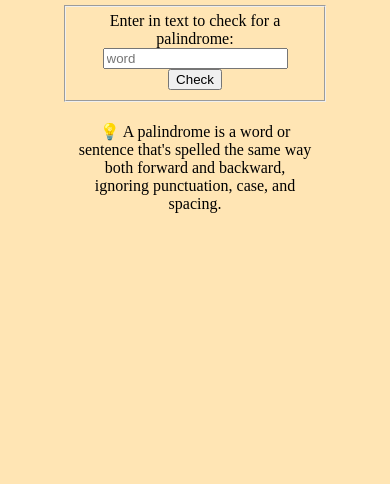
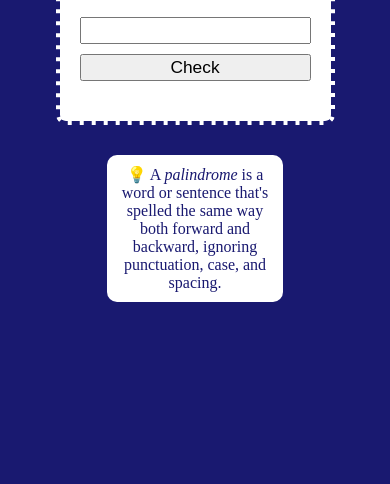
Before and after one commit to pilartms/fcc-projects, a plain HTML site: page javascript-algorithms/01-palindrome-checker/index.html in a window 390 px wide. Shown: the part 360-844 px from the top of the page. Drawn offline with Linux system fonts and the light colour scheme.

Commit message:
adds files

```diff
--- a/javascript-algorithms/01-palindrome-checker/index.html
+++ b/javascript-algorithms/01-palindrome-checker/index.html
@@ -8,15 +8,15 @@
   </head>
   <body>
     <h1>Is it a palindrome?</h1>
-    <fieldset>
+    <fieldset id="fieldset">
       <label>Enter in text to check for a palindrome:</label>
       <div class="container">
-        <input id="text-input" type="text" placeholder="word"></input>
+        <input id="text-input" type="text"></input>
         <button id="check-btn" type="submit">Check</button>
       </div>
       <div id="result"></div>
     </fieldset>
-    <div>💡 A <span class="italic">palindrome</span> is a word or sentence that's spelled the same way both forward and backward, ignoring punctuation, case, and spacing.</div>
+    <div id="tip">💡 A <span class="italic">palindrome</span> is a word or sentence that's spelled the same way both forward and backward, ignoring punctuation, case, and spacing.</div>
     <script src="script.js"></script>
   </body>
 </html>
--- a/javascript-algorithms/01-palindrome-checker/script.js
+++ b/javascript-algorithms/01-palindrome-checker/script.js
@@ -0,0 +1,29 @@
+const textInputElement = document.getElementById("text-input");
+
+const checkButton = document.getElementById("check-btn");
+
+const result = document.getElementById("result")
+
+function isPalindrome(word) {
+  const cleanedWord = word.replace(/[^a-zA-Z0-9]+/g, '').toLowerCase();
+  const reversedWord = cleanedWord.split('').reverse().join('');
+  return cleanedWord === reversedWord;
+  }
+
+checkButton.addEventListener("click", function() {
+  const textInput = textInputElement.value;
+  if (!textInput) {
+    alert("Please input a value");
+  } else if (isPalindrome(textInput)) {
+    result.textContent = textInput + " is a palindrome";
+    result.style.color = 'green';
+  } else {
+    result.textContent = textInput + " is not a palindrome";
+    result.style.color = 'red';
+  }
+});
+
+textInputElement.addEventListener("keypress", function(event) {
+  if (event.key === "Enter") { checkButton.click();
+  }
+});
--- a/javascript-algorithms/01-palindrome-checker/styles.css
+++ b/javascript-algorithms/01-palindrome-checker/styles.css
@@ -1,9 +1,13 @@
+:root {
+  --dark-blue: #191970;
+}
+
 html, body {
   width: 100vw;
   height: 100vh;
   margin: 0;
   padding: 0;
-    background-color: #FFE5B4;
+  background-color: var(--dark-blue);
   display: flex;
   justify-content: center;
   flex-direction: column;
@@ -14,23 +18,85 @@ html, body {
   width: 40%;
   text-align: center;
   margin: 10px 0;
-
+  color: white;
 }
 
-  container {
+label {
+  font-size: 15pt;
+}
+
+h1 {
+  text-shadow: 2px 2px 4px rgba(0, 0, 0, 0.2);
+  font-size: 30pt;
+}
+
+.container {
   display: flex;
   justify-content: center;
   align-items: center;
   gap: 10px;
+  margin-top: 20px;
+  flex-wrap: wrap;
 }
 
+input {
+  font-size: 13pt;
+}
+
+#result {
+  padding-top: 20px;
+  font-size: 18pt;
+  font-weight: bold;
+}
+
+.italic {
+  font-style:italic;
+}
+
+#tip {
+  font-size: 12pt;
+  background-color: white;
+  color: var(--dark-blue);
+  padding: 10px;
+  border-radius: 10px;
+}
+
+fieldset {
+  background-color: white;
+  color: black;
+  border: 4px dashed var(--dark-blue);
+  padding: 20px;
+  border-radius: 10px;
+  margin: 50px;
+  max-width: 100%;
+  box-sizing: border-box;
+}
+
+
 input[type="text"], button[type="submit"] {
-    flex: 0 1 auto;
+  flex: 1 auto;
   max-width: 100%;
+}
+
+button {
+  cursor: pointer;
+  transition: background-color 0.3s ease;
+  font-size: 13pt;
 }
 
 @media (max-width: 650px) {
   body > * {
-    width: 60%;
+  max-width: 80%;
+  }
+
+  fieldset {
+    margin: 20px;
+  }
+
+  h1 { font-size: 24pt;
+  }
+
+  #tip {
+  font-size: 12pt;
 }
 }
```
Lines whose indentation alone changed are shown as unchanged.
